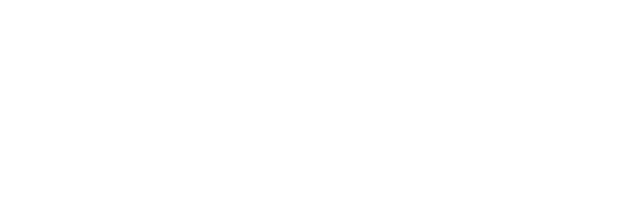
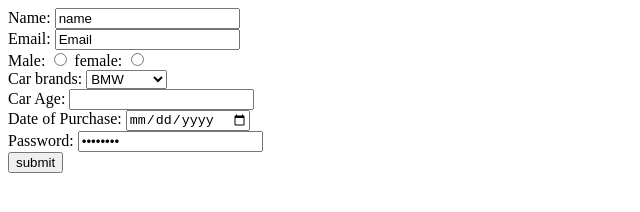
Before and after one commit to acciojob/car-insurance-form-tanvibelsare, a website: page main.html in a window 1280 px wide. Shown: the whole page, without its empty margins (0-640 px from the left). Drawn offline with Linux system fonts and the light colour scheme.

Commit message:
created a submission

```diff
--- a/main.html
+++ b/main.html
@@ -4,10 +4,32 @@
 
 <head>
 	<link rel="stylesheet" href="styles.css">
+	<title>Car Insurance Form</title>
 </head>
 
 <body>
-	<!-- the entire body must be written by student -->
+	<label for="name">Name:</label>
+	<input id="name" value="name" type="text"><br>
+	<label for="email">Email:</label>
+	<input id="email" value="Email" type="email"><br>
+	<label for="male">Male:</label>
+	<input  type="radio" name="gender">
+	<label for="male">female:</label>
+	<input  type="radio" name="gender"><br>
+	<label for="car-brands">Car brands:</label>
+	<select id="cars">
+		<option>BMW</option>
+		<option>Audi</option>
+		<option>Mercedez</option>
+	</select><br>
+	<label for="car age">Car Age:</label>
+	<input type="number" id="carage"><br>
+	<label for="date of purchase">Date of Purchase:</label>
+	<input type="date" id="dop"><br>
+	<label for="password">Password:</label>
+	<input type="password" name="password" value="password"><br>
+	<input type="submit" value="submit">
+
     <script type="text/javascript" src="./script.js">
 </script>
 
```
